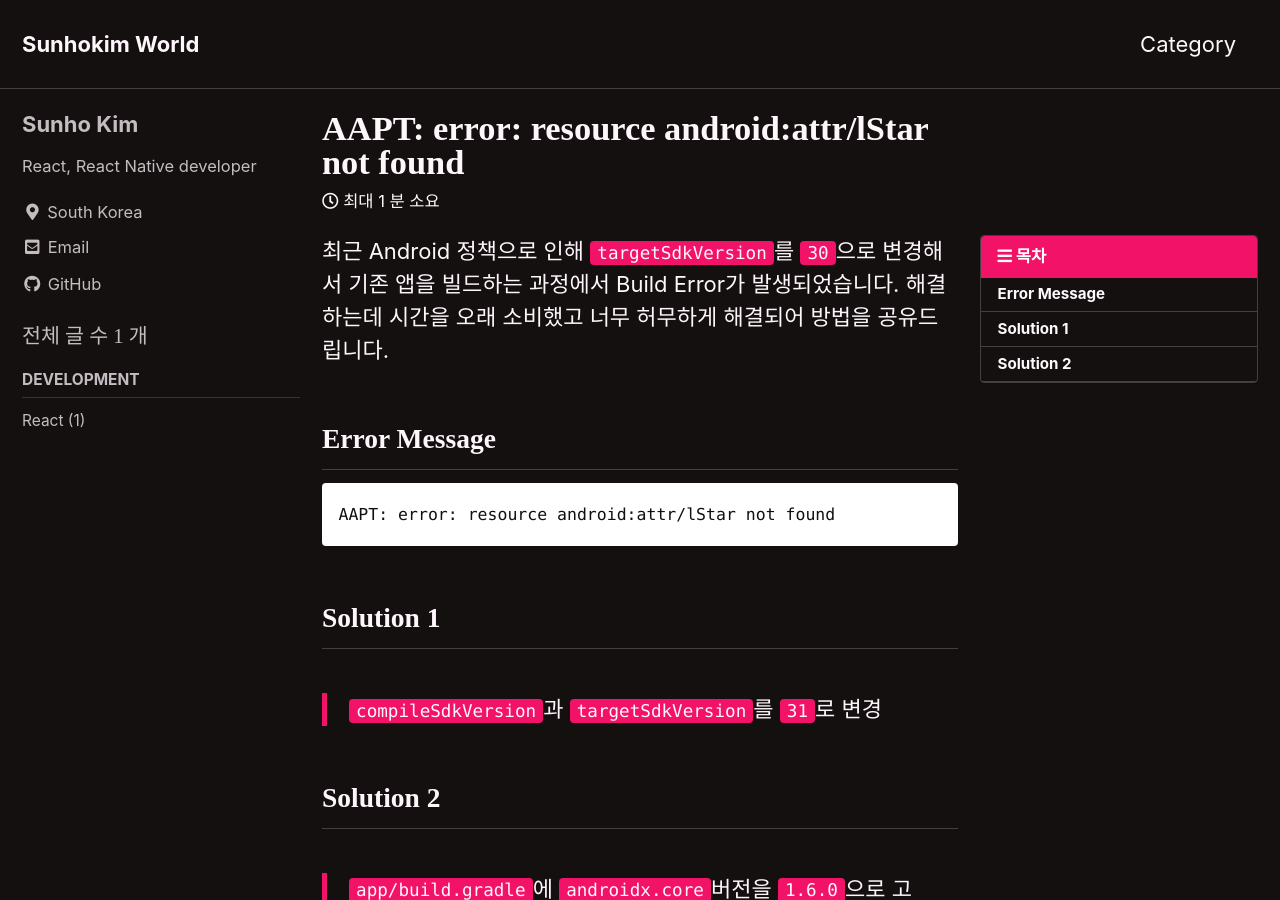
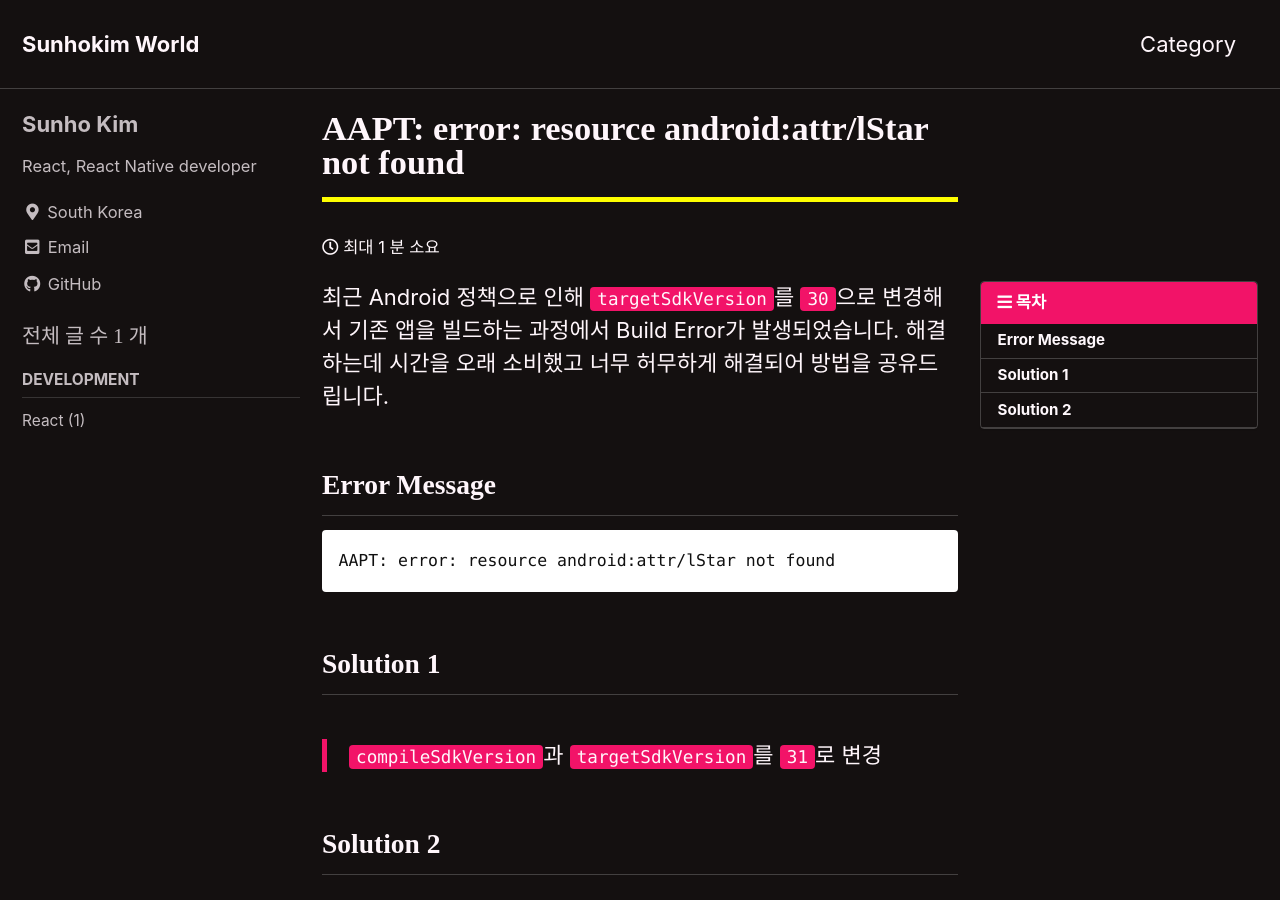
Before and after one commit to supersunho/supersunho.github.io, a Jekyll site: the page built from _posts/2021-11-30-AAPT-Build-Error-Fix.md, in a window 1280 px wide and 900 px high. Built offline with Jekyll 4.4.1, drawn with Linux system fonts in a browser that asks for light colours; cached includes are drawn as plain includes; some web fonts are replaced; comment, search, counter and statistics services are not loaded.

Commit message:
테마 수정

```diff
--- a/_layouts/single.html
+++ b/_layouts/single.html
@@ -29,6 +29,7 @@ layout: default
           {% if page.title %}<h1 id="page-title" class="page__title p-name" itemprop="headline">
             <a href="{{ page.url | absolute_url }}" class="u-url" itemprop="url">{{ page.title | markdownify | remove: "<p>" | remove: "</p>" }}</a>
           </h1>{% endif %}
+          <div style="display:flex;height: 5px;width: auto;background: yellow;"></div>
           {% include page__meta.html %}
         </header>
       {% endunless %}
```
